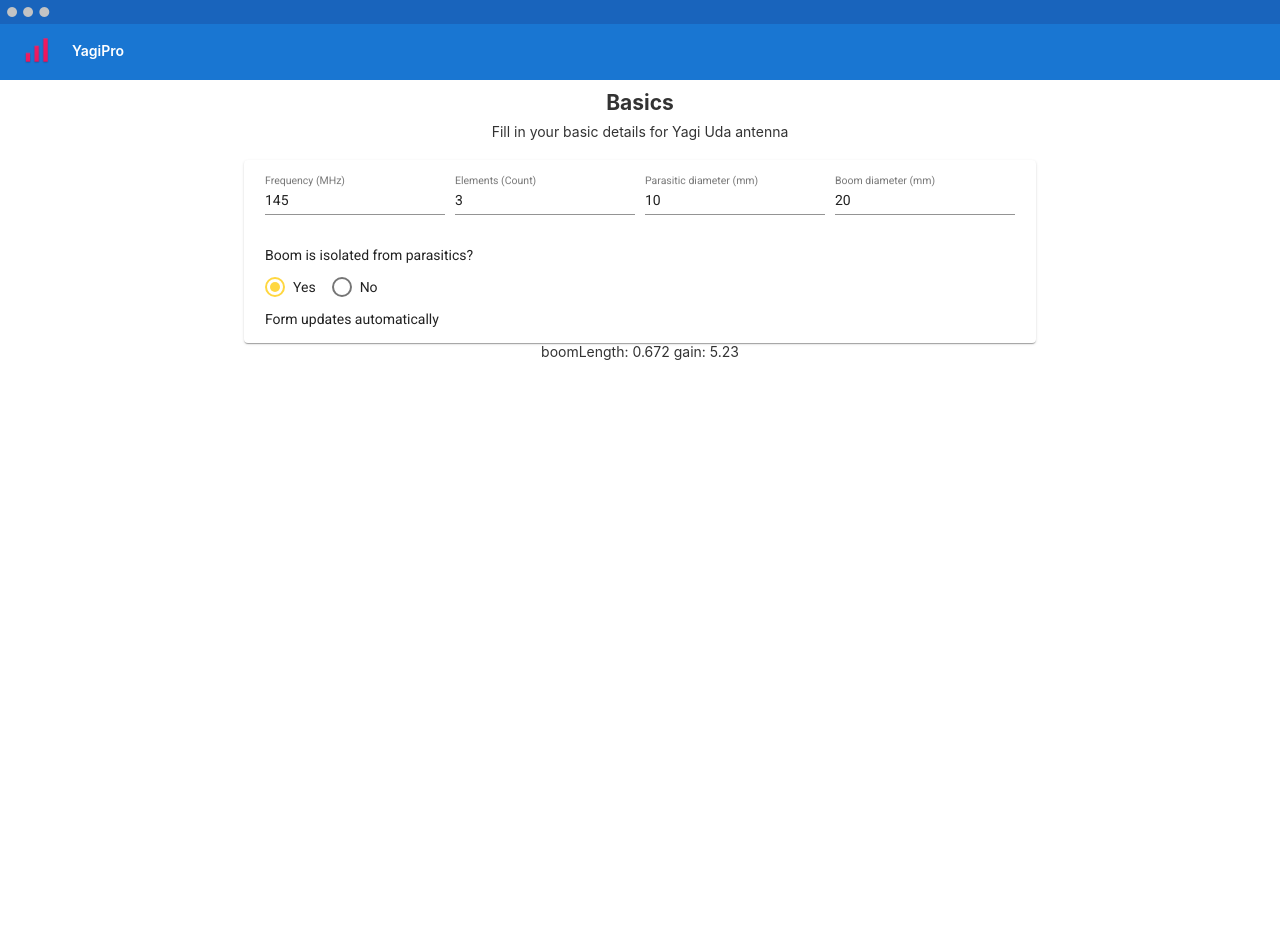
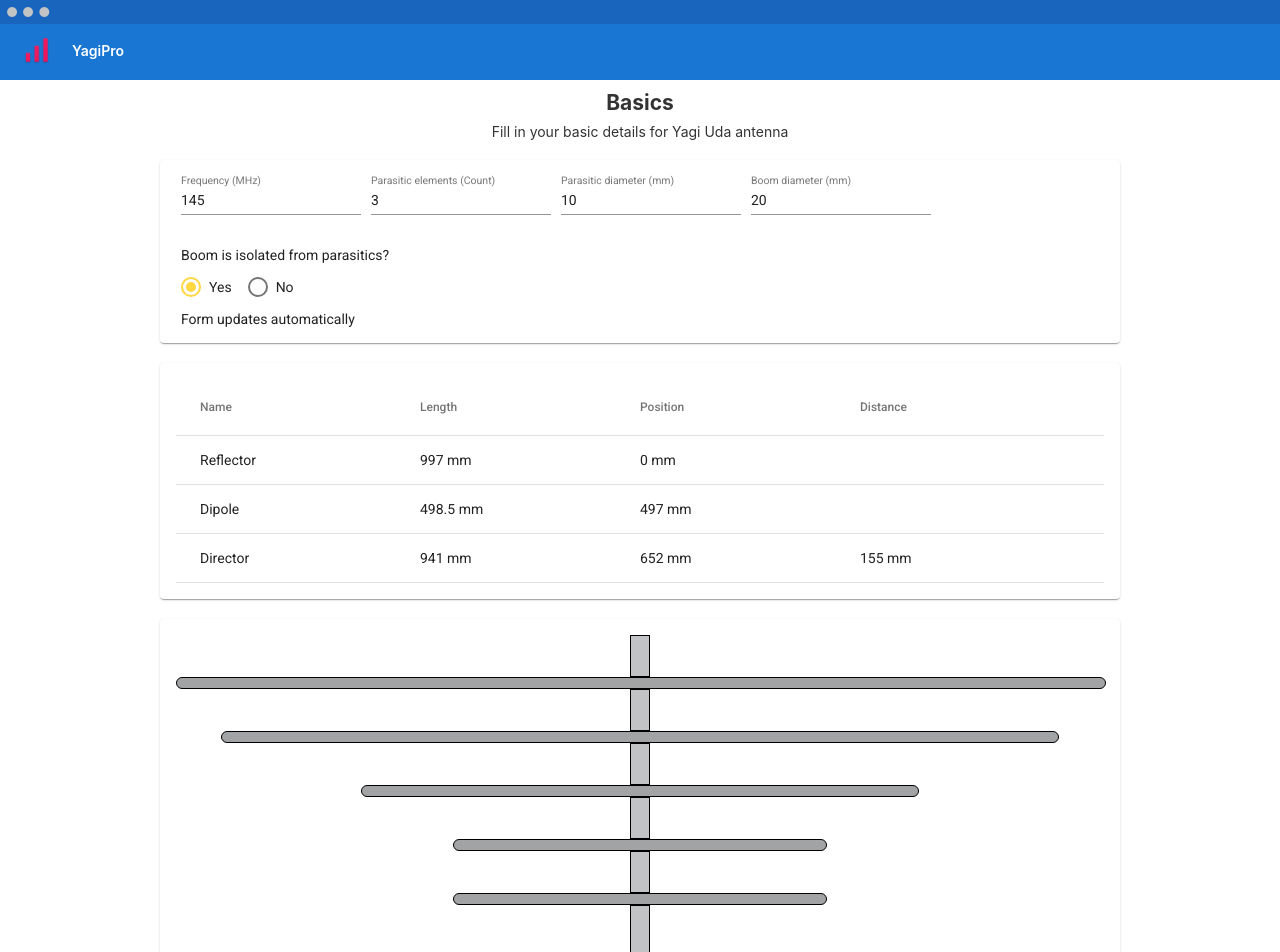
Before and after one commit to norkator/yagi-pro, an Angular app in the folder yagi-pro/: page / in a window 1280 px wide. Shown: the top 952 px of the page. Before the commit the page ends 882 px from the top, so only its background shows below. Built offline with nearby package versions, Linux system fonts and the light colour scheme.

Commit message:
Table elements, testing visualization

```diff
--- a/yagi-pro/src/app/app.component.html
+++ b/yagi-pro/src/app/app.component.html
@@ -16,13 +16,11 @@
   <p>Fill in your basic details for Yagi Uda antenna</p>
 
 
-  <app-details-form [(yagi)]="yagi" (change)="reCalculateYagi()" style="margin-top: 20px;"></app-details-form>
+  <app-details-form class="injected-component-style" [(yagi)]="yagi" (change)="reCalculateYagi()"></app-details-form>
 
+  <app-yagi-table class="injected-component-style" [(yagi)]="yagi" [changeTrigger]="changeTrigger"></app-yagi-table>
 
-
-  boomLength: {{yagi.boomLength}}
-  gain: {{yagi.gain}}
-
+  <app-yagi-model class="injected-component-style" [yagi]="yagi"></app-yagi-model>
 
   <!-- Footer -->
   <footer>
--- a/yagi-pro/src/app/app.component.scss
+++ b/yagi-pro/src/app/app.component.scss
@@ -1,3 +1,8 @@
+.injected-component-style {
+  margin-top: 20px;
+  width: 100%;
+}
+
 :host {
   font-family: -apple-system, BlinkMacSystemFont, "Segoe UI", Roboto, Helvetica, Arial, sans-serif, "Apple Color Emoji", "Segoe UI Emoji", "Segoe UI Symbol";
   font-size: 14px;
--- a/yagi-pro/src/app/app.component.ts
+++ b/yagi-pro/src/app/app.component.ts
@@ -10,6 +10,8 @@ import {YagiInterface} from "./interfaces";
   }
 )
 export class AppComponent extends YagiCalculator implements OnInit {
+
+  changeTrigger = 0;
 
   title = 'yagi-pro';
   public yagi = <YagiInterface>{
@@ -25,13 +27,13 @@ export class AppComponent extends YagiCalculator implements OnInit {
 
 
   ngOnInit(): void {
-    // this.dimRest(this.yagi);
     this.yagiCalculate(this.yagi)
   }
 
 
   public reCalculateYagi(): void {
-    this.yagiCalculate(this.yagi)
+    this.yagiCalculate(this.yagi);
+    this.changeTrigger++;
   }
 
 
--- a/yagi-pro/src/app/details-form/details-form.component.html
+++ b/yagi-pro/src/app/details-form/details-form.component.html
@@ -6,7 +6,7 @@
              value="{{yagi.frequency}}">
     </mat-form-field>
     <mat-form-field class="form-input">
-      <mat-label>Elements (Count)</mat-label>
+      <mat-label>Parasitic elements (Count)</mat-label>
       <input (change)="yagi.elements = $event.target.value" matInput placeholder="{{yagi.elements}}"
              value="{{yagi.elements}}">
     </mat-form-field>
--- a/yagi-pro/src/app/yagi-calculator.ts
+++ b/yagi-pro/src/app/yagi-calculator.ts
@@ -13,6 +13,9 @@ export class YagiCalculator {
     let parasiticDiameter = yagi.parasiticDiameter;
     let boomDiameter = yagi.boomDiameter;				//	in [mm]
     let parasiticDiameterD = yagi.parasiticDiameter;
+
+    // Clear earlier elements
+    yagi.yagiElements = [];
 
     let lambda = 300000 / freq;
     let distance = [];
@@ -133,7 +136,7 @@ export class YagiCalculator {
     yagi.yagiElements.push(<YagiElementInterface>{
       name: 'Dipole',
       distance: null,
-      length: null,
+      length: reflectorLen / 2,
       position: dipolePos
     });
 
@@ -176,6 +179,7 @@ export class YagiCalculator {
     }
 
     console.info(result);
+    console.info('Yagi elements length: ' + yagi.yagiElements.length)
   }
 
 
--- /dev/null
+++ b/yagi-pro/src/app/yagi-model/yagi-model.component.html
@@ -0,0 +1,21 @@
+<mat-card>
+
+  <div>
+    <div class="center-element" style="width: 2%; height: 40px; background-color: #c2c3c4;"></div>
+    <div class="center-element parasitic-element" style="width: 100%; height: 10px; background-color: #a2a3a4;"></div>
+    <div class="center-element" style="width: 2%; height: 40px; background-color: #c2c3c4;"></div>
+    <div class="center-element parasitic-element" style="width: 90%; height: 10px; background-color: #a2a3a4;"></div>
+    <div class="center-element" style="width: 2%; height: 40px; background-color: #c2c3c4;"></div>
+    <div class="center-element parasitic-element" style="width: 60%; height: 10px; background-color: #a2a3a4;"></div>
+    <div class="center-element" style="width: 2%; height: 40px; background-color: #c2c3c4;"></div>
+    <div class="center-element parasitic-element" style="width: 40%; height: 10px; background-color: #a2a3a4;"></div>
+    <div class="center-element" style="width: 2%; height: 40px; background-color: #c2c3c4;"></div>
+    <div class="center-element parasitic-element" style="width: 40%; height: 10px; background-color: #a2a3a4;"></div>
+    <div class="center-element" style="width: 2%; height: 60px; background-color: #c2c3c4;"></div>
+    <div class="center-element parasitic-element" style="width: 40%; height: 10px; background-color: #a2a3a4;"></div>
+    <div class="center-element" style="width: 2%; height: 60px; background-color: #c2c3c4;"></div>
+    <div class="center-element parasitic-element" style="width: 20%; height: 10px; background-color: #a2a3a4;"></div>
+  </div>
+
+
+</mat-card>
--- /dev/null
+++ b/yagi-pro/src/app/yagi-model/yagi-model.component.scss
@@ -0,0 +1,16 @@
+.center-flex {
+  display: flex;
+  justify-content: center;
+  align-items: center;
+}
+
+.center-element {
+  display: table;
+  margin: 0 auto;
+  border: 0.5px solid black;
+}
+
+
+.parasitic-element {
+  border-radius: 10px;
+}
--- /dev/null
+++ b/yagi-pro/src/app/yagi-model/yagi-model.component.ts
@@ -0,0 +1,32 @@
+import {Component, Input, OnInit} from '@angular/core';
+import {YagiInterface} from "../interfaces";
+
+@Component({
+  selector: 'app-yagi-model',
+  templateUrl: './yagi-model.component.html',
+  styleUrls: ['./yagi-model.component.scss']
+})
+export class YagiModelComponent implements OnInit {
+
+  @Input('yagi') public yagi = <YagiInterface>{};
+
+  constructor() { }
+
+  ngOnInit(): void {
+  }
+
+
+  ngAfterViewInit() {
+
+  }
+
+
+  public getViewAspectWidth(elementWidth: number): number {
+    return elementWidth * 3.7795275591 / 20;
+  }
+
+  public getElementDistanceMillis(position: number, distance: number): number {
+    return distance === null ? position : distance;
+  }
+
+}
--- /dev/null
+++ b/yagi-pro/src/app/yagi-table/yagi-table.component.html
@@ -0,0 +1,14 @@
+<mat-card>
+  <mat-table #table [(dataSource)]="yagi.yagiElements">
+
+    <ng-container *ngFor="let disCol of displayedColumns; let colIndex = index" matColumnDef="{{disCol}}">
+      <mat-header-cell *matHeaderCellDef>{{disCol}}</mat-header-cell>
+      <mat-cell *matCellDef="let element ">
+        {{ formatElementData(disCol.toLowerCase(), element[disCol.toLowerCase()]) }}
+      </mat-cell>
+    </ng-container>
+
+    <mat-header-row *matHeaderRowDef="displayedColumns"></mat-header-row>
+    <mat-row *matRowDef="let row; columns: displayedColumns;"></mat-row>
+  </mat-table>
+</mat-card>
--- /dev/null
+++ b/yagi-pro/src/app/yagi-table/yagi-table.component.ts
@@ -0,0 +1,44 @@
+import {Component, Input, OnInit, ViewChild} from '@angular/core';
+import {YagiInterface} from "../interfaces";
+import {MatTable} from "@angular/material/table";
+
+@Component({
+  selector: 'app-yagi-table',
+  templateUrl: './yagi-table.component.html',
+  styleUrls: ['./yagi-table.component.scss']
+})
+export class YagiTableComponent implements OnInit {
+
+
+  @Input('yagi') public yagi = <YagiInterface>{};
+  @Input('changeTrigger') public changeTrigger;
+
+
+  displayedColumns: string[] = ['Name', 'Length', 'Position', 'Distance'];
+  @ViewChild('table') table: MatTable<Element>;
+
+
+  constructor() {
+  }
+
+  ngOnInit(): void {
+  }
+
+
+  ngOnChanges(changes) {
+    if (this.table !== undefined) {
+      this.table.renderRows();
+    }
+  }
+
+
+  public formatElementData(elementName: string, elementData: string): string {
+    if (elementName === 'name') {
+      return elementData;
+    } else {
+      return elementData === null ? '' : elementData + ' mm';
+    }
+  }
+
+
+}
```
Also changed, not shown: yagi-pro/src/app/app.module.ts (+7 -1 lines), yagi-pro/src/app/yagi-table/yagi-table.component.scss (added), 2 other files (tests, documents, lock files or other folders).
